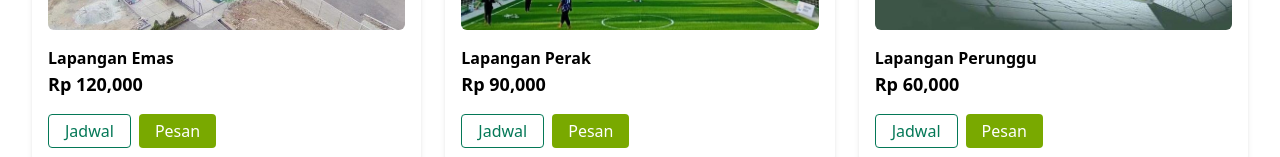
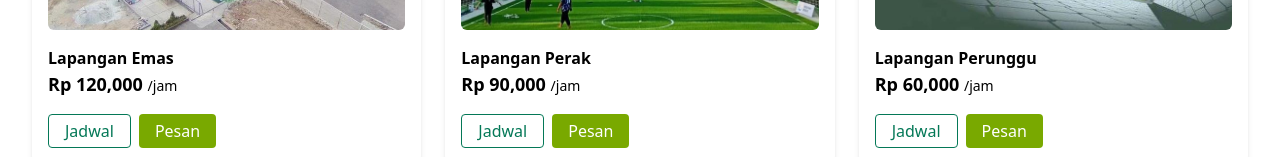
Before and after one commit to plarena-project/plarena-frontend, a Next.js app: page /user/lapangan in a window 1280 px wide. Shown: the part 366-523 px from the top of the page. Built offline with nearby package versions, Linux system fonts and the light colour scheme.

Commit message:
edit /jam

```diff
--- a/src/app/user/lapangan/page.tsx
+++ b/src/app/user/lapangan/page.tsx
@@ -4,18 +4,20 @@ import { useState } from "react";
 import Image from "next/image";
 import Link from "next/link";
 
-export default function LapanganPage() {
+interface Lapangan {
+  imageSrc: string;
+  namaLapangan: string;
+  harga: number;
+}
+
+export default function UserDashboard() {
   const [showModal, setShowModal] = useState(false);
-  const [selectedLapangan, setSelectedLapangan] = useState<{
-    imageSrc: string;
-    namaLapangan: string;
-    harga: number;
-  } | null>(null);
+  const [selectedLapangan, setSelectedLapangan] = useState<Lapangan | null>(null);
   const [tanggal, setTanggal] = useState("");
   const [jam, setJam] = useState("");
   const [durasi, setDurasi] = useState("");
 
-  const lapanganData = [
+  const lapanganData: Lapangan[] = [
     {
       imageSrc: "/image/lapangan4.jpg",
       namaLapangan: "Lapangan Emas",
@@ -33,7 +35,7 @@ export default function LapanganPage() {
     },
   ];
 
-  const handlePesanClick = (lapangan: { imageSrc: string; namaLapangan: string; harga: number }) => {
+  const handlePesanClick = (lapangan: Lapangan) => {
     setSelectedLapangan(lapangan);
     setShowModal(true);
   };
@@ -78,7 +80,9 @@ export default function LapanganPage() {
               />
             </div>
             <h3 className="text-md font-semibold">{lapangan.namaLapangan}</h3>
-            <p className="text-lg font-bold mb-4">Rp {lapangan.harga.toLocaleString()}</p>
+            <p className="text-lg font-bold mb-4">
+              Rp {lapangan.harga.toLocaleString()} <span className="text-sm font-normal">/jam</span>
+            </p>
             <div className="flex flex-row gap-2">
               <Link href="/user/lapangan/jadwalLapangan">
                 <button className="border border-green-700 text-green-700 px-4 py-1 rounded hover:bg-green-100 transition">
@@ -120,7 +124,7 @@ export default function LapanganPage() {
               />
             </div>
             <p className="text-center font-bold mb-4">
-              Harga : Rp. {selectedLapangan.harga.toLocaleString()}
+              Harga : Rp. {selectedLapangan.harga.toLocaleString()} /jam
             </p>
 
             <div className="flex flex-col gap-2 mb-4">
```
